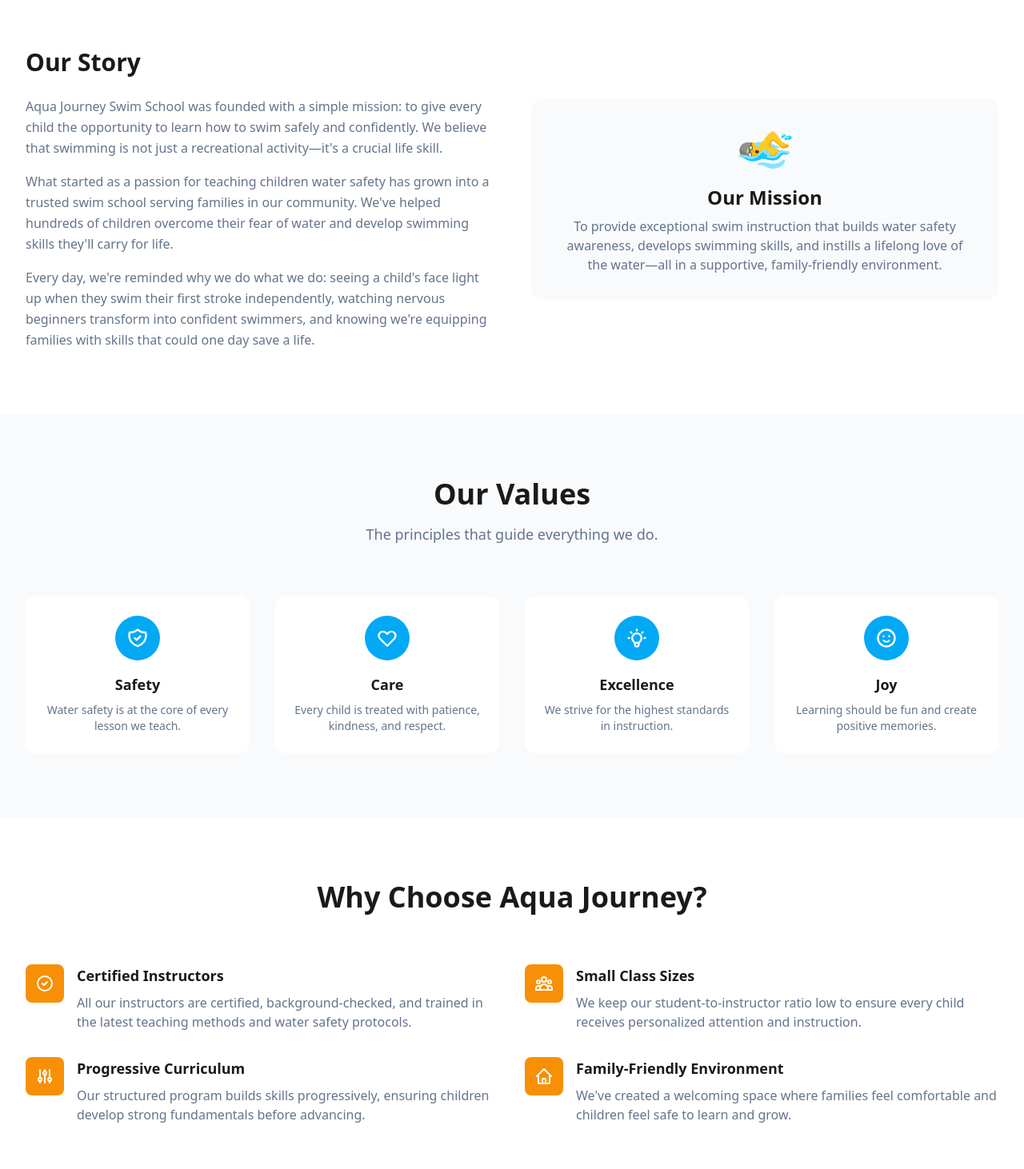
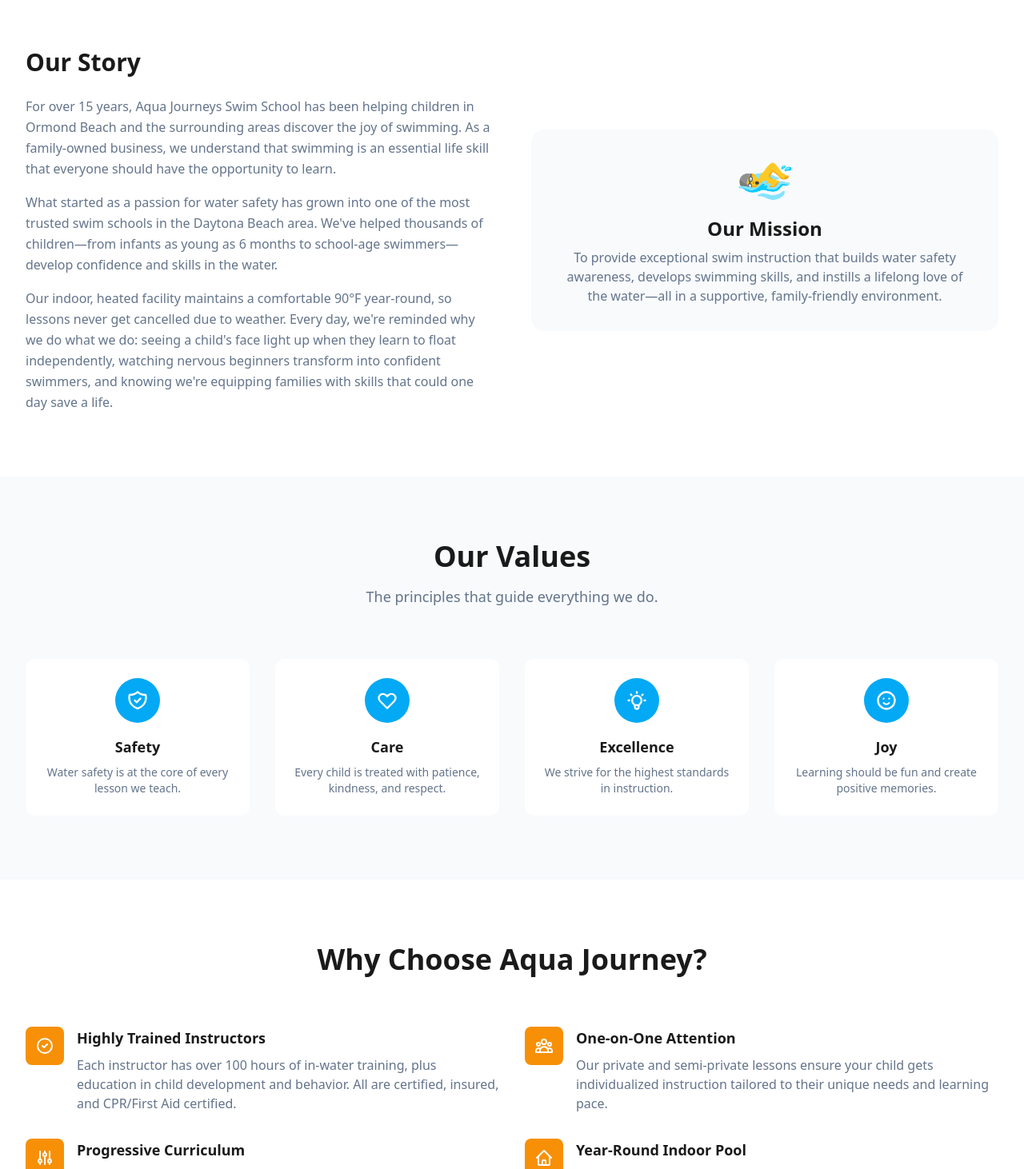
Before and after one commit to cyntel-intelligence/aqua-journey-website, a Next.js app: page /about in a window 1280 px wide. Shown: the part 380-1842 px from the top of the page at 80% size. Built offline with nearby package versions, Linux system fonts and the light colour scheme.

Commit message:
Update About page with real business info - 15+ years, indoor heated pool, trained instructors

```diff
--- a/src/app/about/page.tsx
+++ b/src/app/about/page.tsx
@@ -26,13 +26,13 @@ export default function AboutPage() {
             <div>
               <h2 className="text-3xl font-bold text-[var(--foreground)] mb-6">Our Story</h2>
               <p className="text-[var(--gray)] mb-4 leading-relaxed">
-                Aqua Journey Swim School was founded with a simple mission: to give every child the opportunity to learn how to swim safely and confidently. We believe that swimming is not just a recreational activity—it's a crucial life skill.
+                For over 15 years, Aqua Journeys Swim School has been helping children in Ormond Beach and the surrounding areas discover the joy of swimming. As a family-owned business, we understand that swimming is an essential life skill that everyone should have the opportunity to learn.
               </p>
               <p className="text-[var(--gray)] mb-4 leading-relaxed">
-                What started as a passion for teaching children water safety has grown into a trusted swim school serving families in our community. We've helped hundreds of children overcome their fear of water and develop swimming skills they'll carry for life.
+                What started as a passion for water safety has grown into one of the most trusted swim schools in the Daytona Beach area. We've helped thousands of children—from infants as young as 6 months to school-age swimmers—develop confidence and skills in the water.
               </p>
               <p className="text-[var(--gray)] leading-relaxed">
-                Every day, we're reminded why we do what we do: seeing a child's face light up when they swim their first stroke independently, watching nervous beginners transform into confident swimmers, and knowing we're equipping families with skills that could one day save a life.
+                Our indoor, heated facility maintains a comfortable 90°F year-round, so lessons never get cancelled due to weather. Every day, we're reminded why we do what we do: seeing a child's face light up when they learn to float independently, watching nervous beginners transform into confident swimmers, and knowing we're equipping families with skills that could one day save a life.
               </p>
             </div>
             <div className="bg-[var(--gray-light)] rounded-2xl p-8 text-center">
@@ -113,8 +113,8 @@ export default function AboutPage() {
                 </svg>
               </div>
               <div>
-                <h3 className="font-semibold text-lg mb-2">Certified Instructors</h3>
-                <p className="text-[var(--gray)]">All our instructors are certified, background-checked, and trained in the latest teaching methods and water safety protocols.</p>
+                <h3 className="font-semibold text-lg mb-2">Highly Trained Instructors</h3>
+                <p className="text-[var(--gray)]">Each instructor has over 100 hours of in-water training, plus education in child development and behavior. All are certified, insured, and CPR/First Aid certified.</p>
               </div>
             </div>
 
@@ -125,8 +125,8 @@ export default function AboutPage() {
                 </svg>
               </div>
               <div>
-                <h3 className="font-semibold text-lg mb-2">Small Class Sizes</h3>
-                <p className="text-[var(--gray)]">We keep our student-to-instructor ratio low to ensure every child receives personalized attention and instruction.</p>
+                <h3 className="font-semibold text-lg mb-2">One-on-One Attention</h3>
+                <p className="text-[var(--gray)]">Our private and semi-private lessons ensure your child gets individualized instruction tailored to their unique needs and learning pace.</p>
               </div>
             </div>
 
@@ -149,8 +149,8 @@ export default function AboutPage() {
                 </svg>
               </div>
               <div>
-                <h3 className="font-semibold text-lg mb-2">Family-Friendly Environment</h3>
-                <p className="text-[var(--gray)]">We've created a welcoming space where families feel comfortable and children feel safe to learn and grow.</p>
+                <h3 className="font-semibold text-lg mb-2">Year-Round Indoor Pool</h3>
+                <p className="text-[var(--gray)]">Our indoor heated pool stays at a comfortable 90°F all year—rain or shine. No cancelled lessons due to weather!</p>
               </div>
             </div>
           </div>
```
